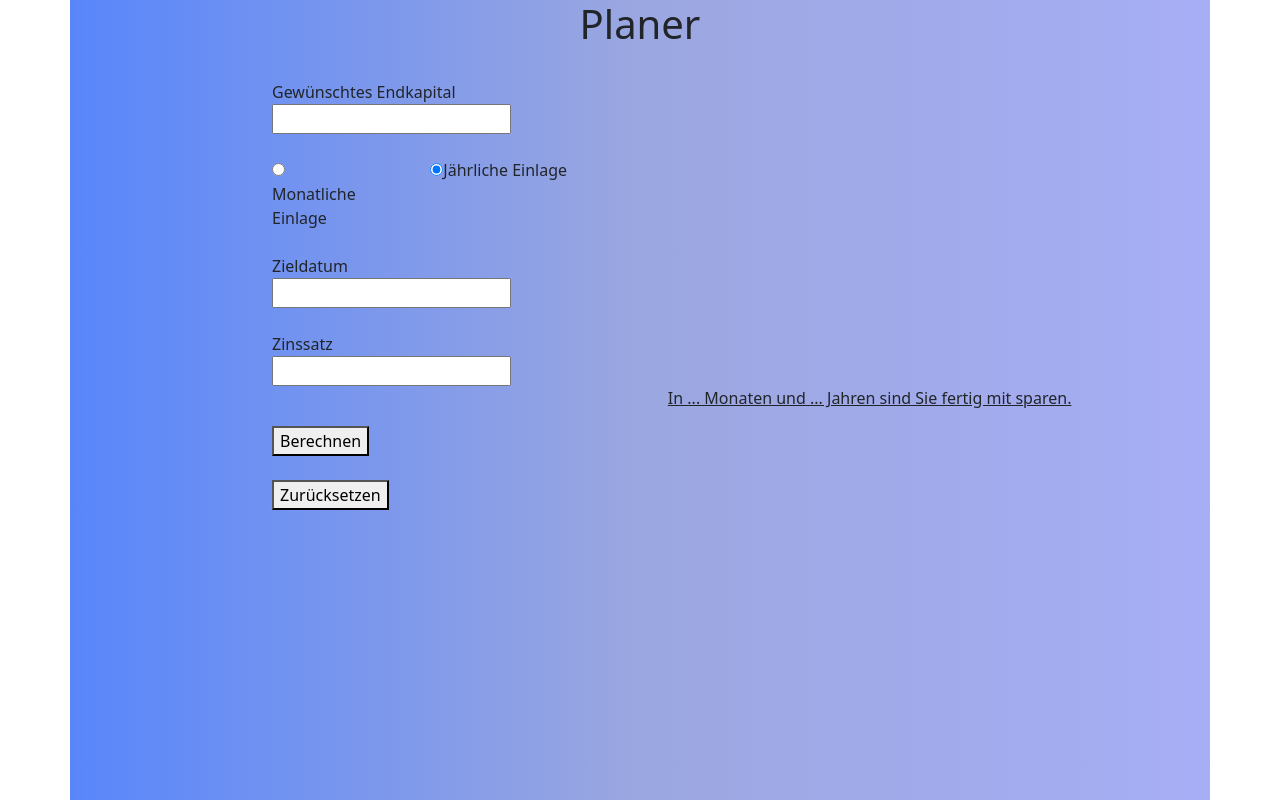
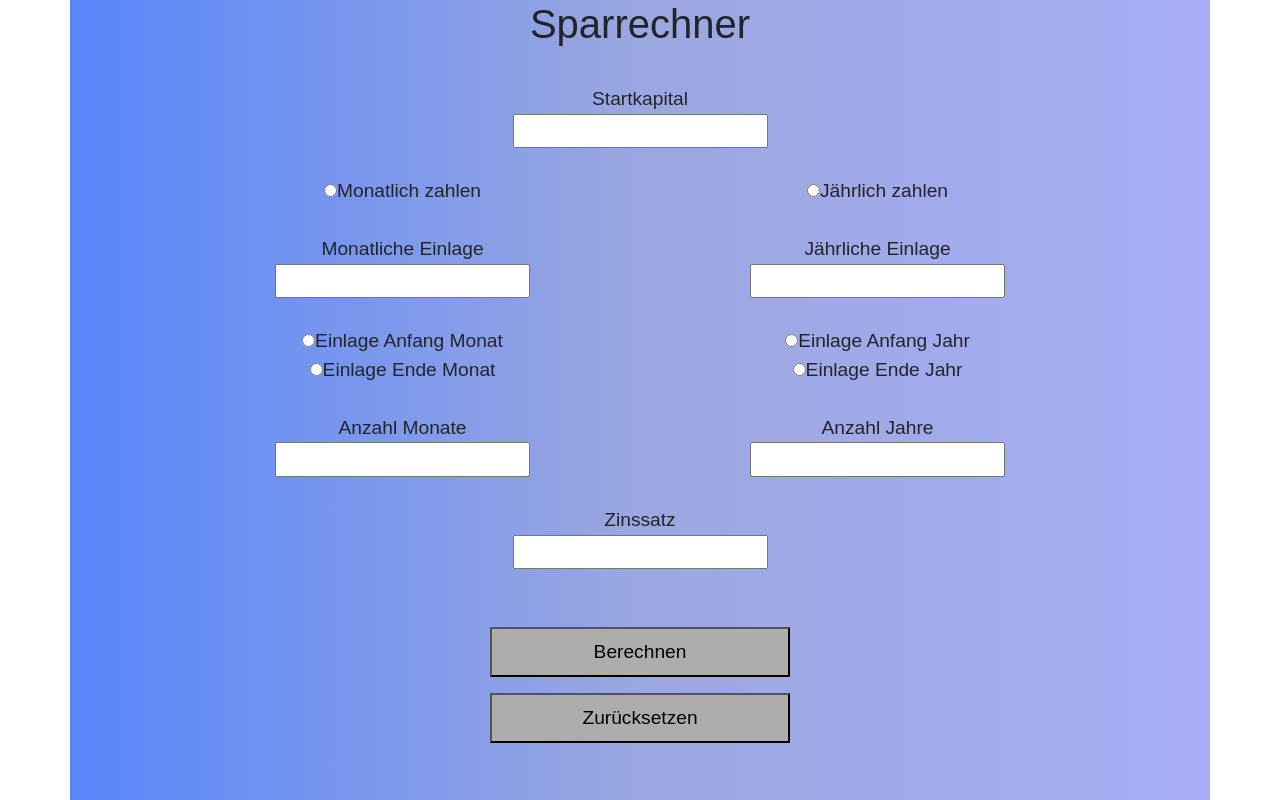
Before and after one commit to y4nisb/Pensionsrechner, a React (Create React App) app in the folder client/: page / in a window 1280 px wide. Shown: the top 800 px of the page. Built offline with nearby package versions, Linux system fonts and the light colour scheme.

Commit message:
Fertigstellung vorheriger Projekte: Styling auf page 1 + 2  anpassen an gewünschtes Design: 4
Finishing Touches implementiert. Fonts und Textgrösse angepasst, Button-Design verändert. Neue Anordnung, altes Design.

```diff
--- a/client/src/index.js
+++ b/client/src/index.js
@@ -8,7 +8,7 @@ import PAGE2 from "./page2.js";
 const root = ReactDOM.createRoot(document.getElementById("root"));
 root.render(
   <React.StrictMode>
-    <PAGE2 />
+    <PAGE1 />
   </React.StrictMode>
 );
 
--- a/client/src/page1.js
+++ b/client/src/page1.js
@@ -3,7 +3,7 @@ import "bootstrap/dist/css/bootstrap.min.css";
 
 function PAGE1() {
   return (
-    <div>
+    <div className="gugus">
       <div class="container">
         <div class="row">
           <div class="col-6 mx-auto">
@@ -18,9 +18,8 @@ function PAGE1() {
         </div>
 
         <div class="row">
-          <div class="col-3"></div>
-          <div class="col-4">
-            <div class="linke-binke">
+          <div class="col-7">
+            <div className="linke-binke">
               <br></br>
 
               <div>
@@ -60,7 +59,7 @@ function PAGE1() {
             </div>
           </div>
           <div class="col-3">
-            <div class="rechte-mechte">
+            <div className="rechte-mechte">
               <br></br>
 
               <div>
@@ -110,6 +109,7 @@ function PAGE1() {
               </div>
 
               <br></br>
+              <br></br>
 
               <div className="calculateButton">
                 <button
@@ -149,8 +149,6 @@ function PAGE1() {
                 </button>
               </div>
 
-              <br></br>
-
               <div class="row">
                 <div class="col-8"></div>
                 <div class="col-4" className="outputLabel">
--- a/client/src/page2.js
+++ b/client/src/page2.js
@@ -3,19 +3,20 @@ import "bootstrap/dist/css/bootstrap.min.css";
 
 function PAGE2() {
   return (
-    <div>
+    <div className="gugus">
       <div class="container">
         <div class="row">
-          <div class="text-center">
-            <h1>Planer</h1>
+          <div class="col-6 mx-auto">
+            <div class="text-center">
+              <h1>Planer</h1>
+            </div>
           </div>
         </div>
 
         <br></br>
 
         <div class="row">
-          <div class="col-2"></div>
-          <div class="col-10">
+          <div class="col-8">
             <div>
               <label>Gewünschtes Endkapital</label>
               <br></br>
@@ -25,12 +26,14 @@ function PAGE2() {
             <br></br>
 
             <div class="row">
-              <div class="col-2">
+              <div class="col-4"></div>
+
+              <div class="col-3">
                 <input type="radio" name="zinsRadio" id="monatlich" />
                 <label>Monatliche Einlage</label>
               </div>
 
-              <div class="col-10">
+              <div class="col-4">
                 <input type="radio" name="zinsRadio" id="jährlich" checked />
                 <label>Jährliche Einlage</label>
               </div>
@@ -52,18 +55,19 @@ function PAGE2() {
               <input type="text" id="zins" />
             </div>
 
+            <br></br>
+
             <div class="row">
-              <div class="col-5"></div>
-              <div class="col-7">
+              <div class="col-9"></div>
+              <div class="col-3">
                 <div className="outputBox">
                   <p id="output">
-                    In ... Monaten und ... Jahren sind Sie fertig mit sparen.
                   </p>
                 </div>
               </div>
             </div>
 
-            <div className="berechnenButton">
+            <div className="calculateButton">
               <button
                 id="berechenenButton"
                 onClick={(event) => {
--- a/client/src/pages.css
+++ b/client/src/pages.css
@@ -6,3 +6,16 @@
 #output {
   text-decoration: underline;
 }
+
+.gugus {
+  font-family: Arial, sans-serif;
+  text-align: center;
+  font-size: 120%;
+}
+
+.calculateButton button,
+.resetButton button {
+  background-color: rgb(175, 172, 172);
+  width: 300px;
+  height: 50px;
+}
```
